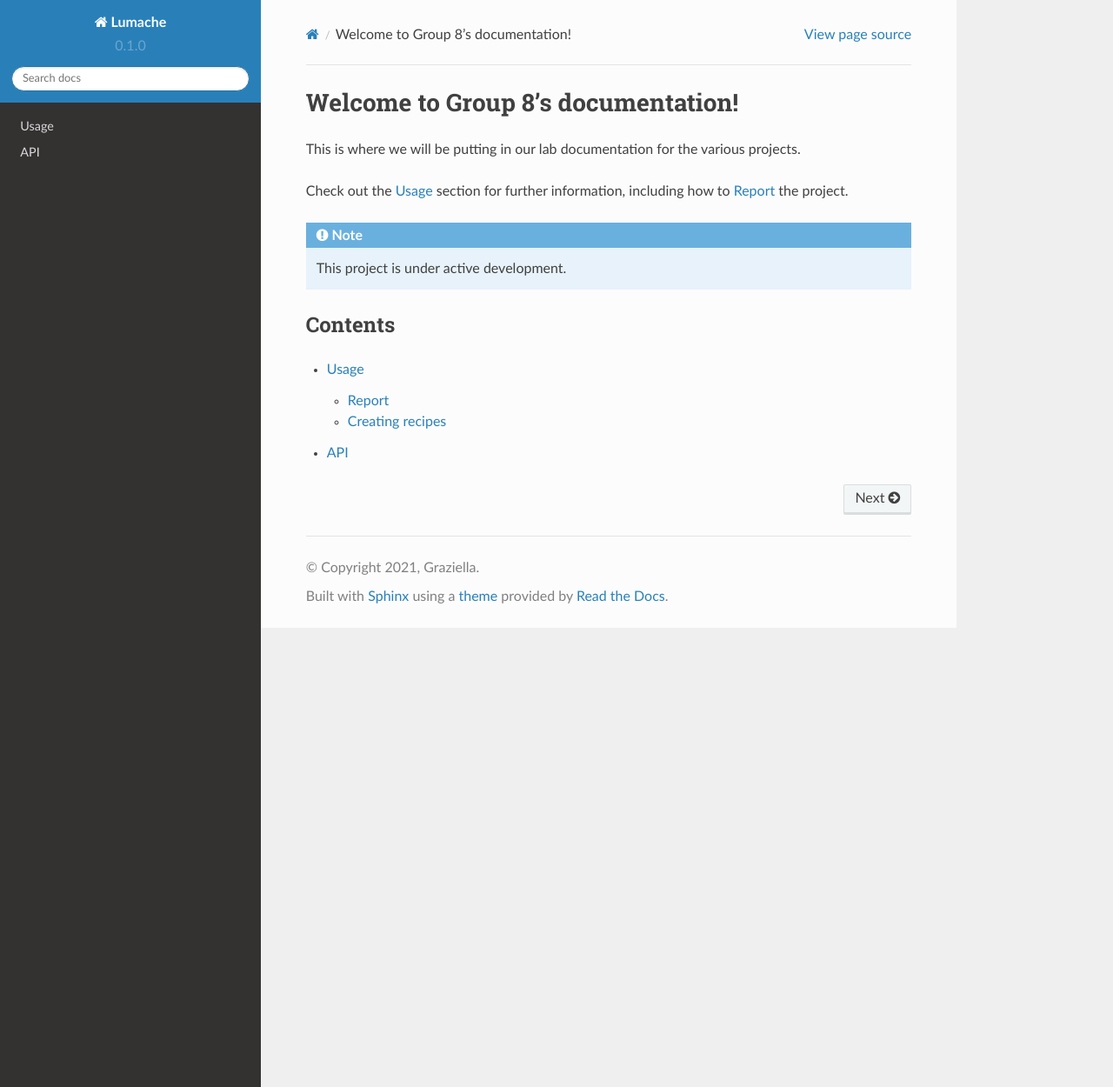
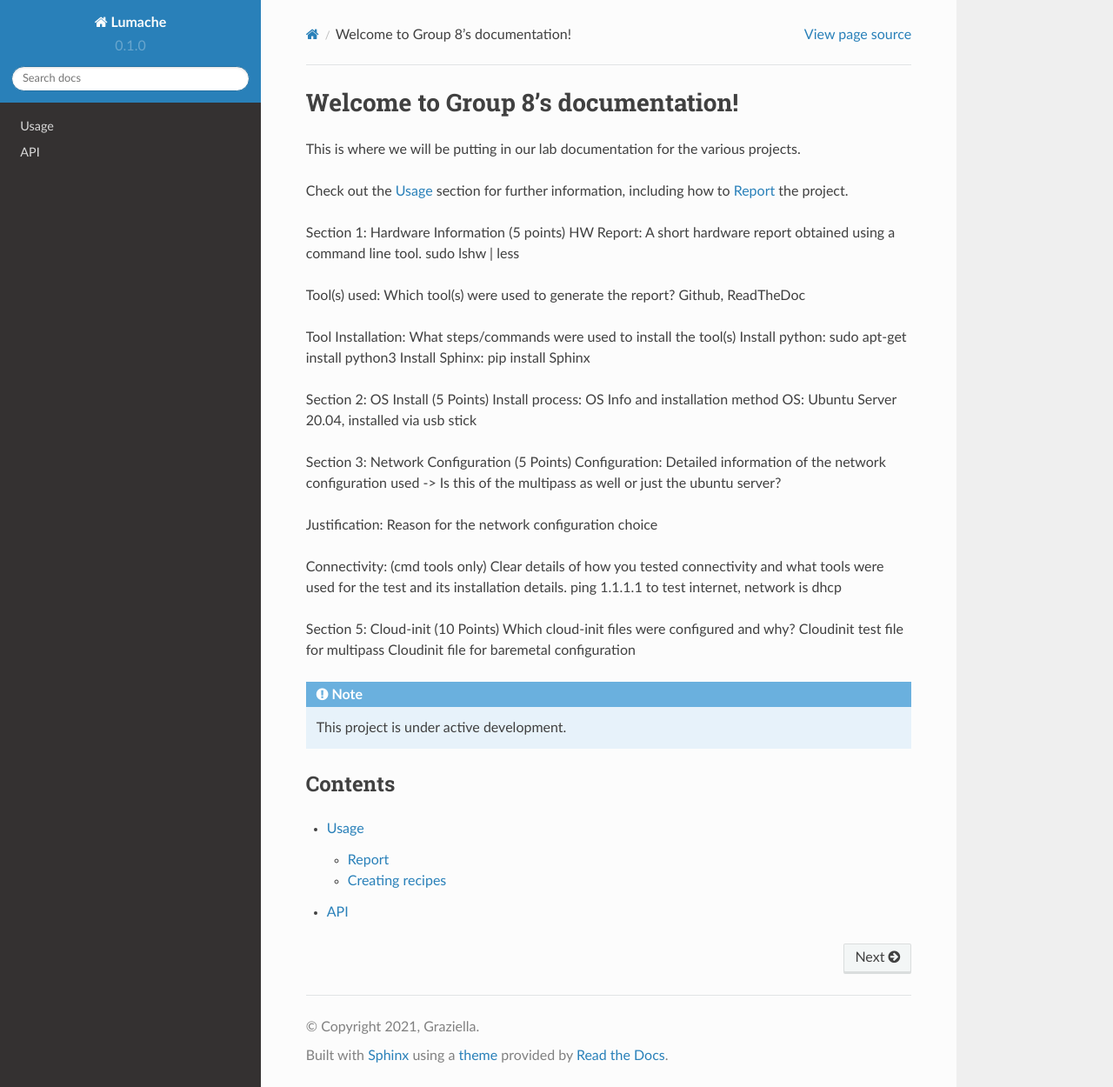
Before and after one commit to AnuragPutti/48101CCI, a Sphinx documentation site: the page built from docs/source/index.rst, in a window 1280 px wide and 1250 px high. Shown: the whole window at 87% size. Built offline with Sphinx 7.4.7 and the Read the Docs theme 2.0.0, drawn with Linux system fonts in a browser that asks for light colours.

Commit message:
Add files via upload

```diff
--- a/docs/source/index.rst
+++ b/docs/source/index.rst
@@ -5,6 +5,39 @@ This is where we will be putting in our lab documentation for the various projec
 
 Check out the :doc:`usage` section for further information, including
 how to :ref:`introduction` the project.
+
+Section 1: Hardware Information (5 points)
+HW Report: A short hardware report obtained using a command line tool.
+sudo lshw | less
+
+Tool(s) used: Which tool(s) were used to generate the report?
+Github, ReadTheDoc
+
+Tool Installation: What steps/commands were used to install the tool(s)
+Install python: sudo apt-get install python3
+Install Sphinx: pip install Sphinx
+
+
+Section 2: OS Install (5 Points)
+Install process: OS Info and installation method
+OS: Ubuntu Server 20.04, installed via usb stick
+
+
+Section 3: Network Configuration (5 Points)
+Configuration: Detailed information of the network configuration used -> Is this of the multipass as well or just the ubuntu server?
+
+
+Justification: Reason for the network configuration choice
+
+
+Connectivity: (cmd tools only) Clear details of how you tested connectivity and what tools were used for the test and its installation details.
+ping 1.1.1.1 to test internet, network is dhcp
+
+Section 5: Cloud-init (10 Points)
+Which cloud-init files were configured and why?
+Cloudinit test file for multipass
+Cloudinit file for baremetal configuration
+
 
 .. note::
 
```
